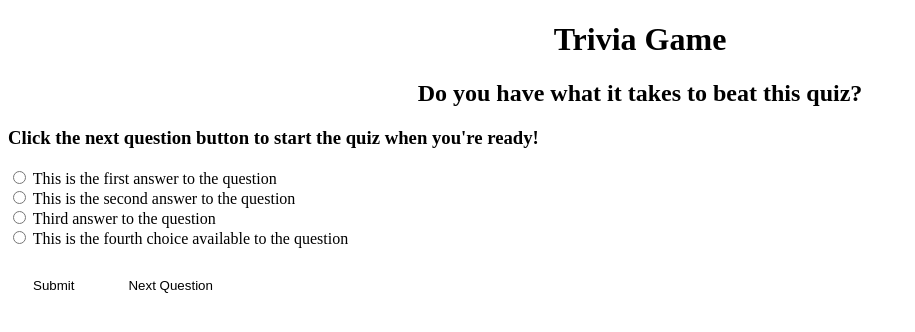
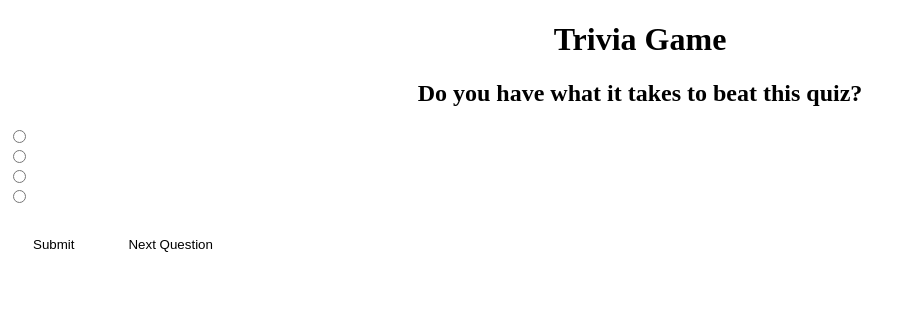
Before and after one commit to farshad-s/trivia-game, a website built with webpack: page src/public/index.html in a window 1280 px wide. Shown: the whole page, without its empty margins (0-915 px from the left). Built offline with nearby package versions, Linux system fonts and the light colour scheme; no server answers.

Commit message:
removed the text that was used as placeholder for questions

```diff
--- a/src/public/index.html
+++ b/src/public/index.html
@@ -12,18 +12,18 @@
     </header>
     <main class="main-section">
       <div class="api-root">
-        <h3 class="question" id="question">Click the next question button to start the quiz when you're ready!</h3>
+        <h3 class="question" id="question"></h3>
         <input type="radio" name="answer">
-        <label for="answer-1" id="answer-1">This is the first answer to the question</label>
+        <label for="answer-1" id="answer-1"></label>
           <br>
         <input type="radio" name="answer">
-        <label for="answer-2" id="answer-2">This is the second answer to the question</label>
+        <label for="answer-2" id="answer-2"></label>
           <br>
         <input type="radio" name="answer">
-        <label for="answer-3" id="answer-3">Third answer to the question</label>
+        <label for="answer-3" id="answer-3"></label>
           <br>
         <input type="radio" name="answer">
-        <label for="answer-4" id="answer-4">This is the fourth choice available to the question</label>
+        <label for="answer-4" id="answer-4"></label>
           <br>
       </div>
 
```
